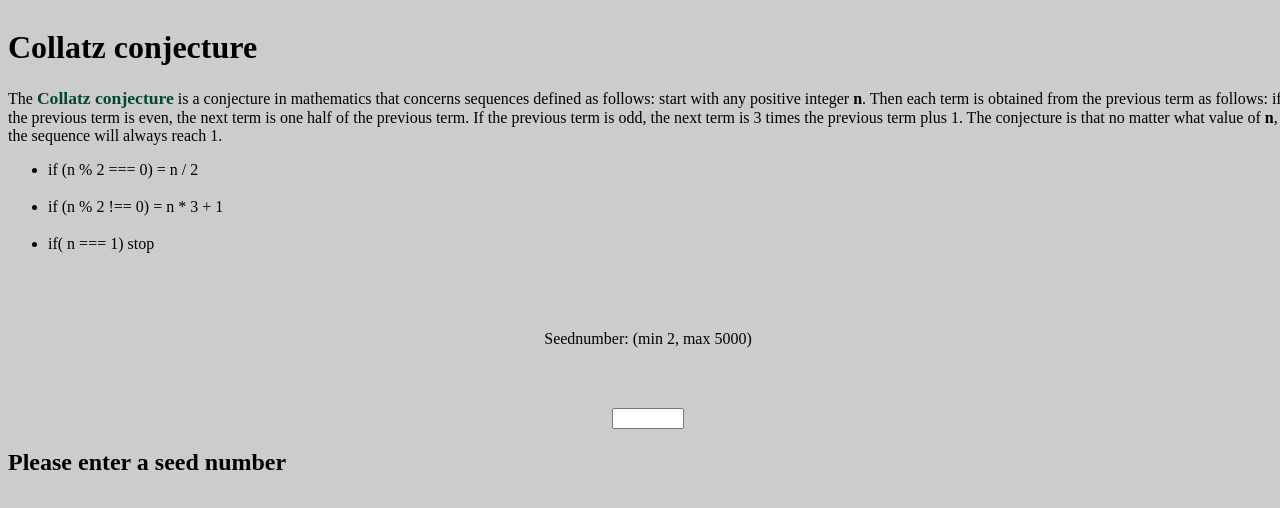
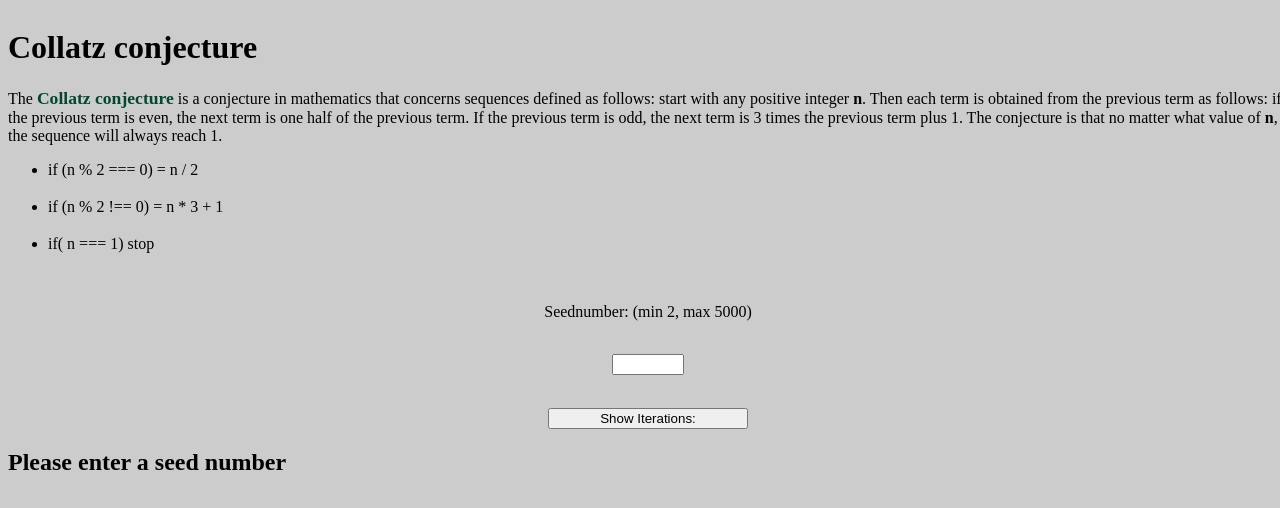
Before and after one commit to AltusJVR/Collatz-conjecture-react, a React (Create React App) app: page / in a window 1280 px wide. Shown: the top 508 px of the page. Built offline with nearby package versions, Linux system fonts and the light colour scheme.

Commit message:
add toggle handler to input btn

```diff
--- a/src/Components/InputForm/InputForm.jsx
+++ b/src/Components/InputForm/InputForm.jsx
@@ -1,7 +1,8 @@
 import "./Form.scss";
 
 const InputForm = (props) => {
-  const { calculate, setseedNum } = props;
+  const { calculate, setseedNum, showCalc } = props;
+
   return (
     <>
       <form
@@ -23,6 +24,7 @@ const InputForm = (props) => {
           }}
           required={true}
         />
+        <button onClick={showCalc}>Show Iterations:</button>
       </form>
     </>
   );
```
